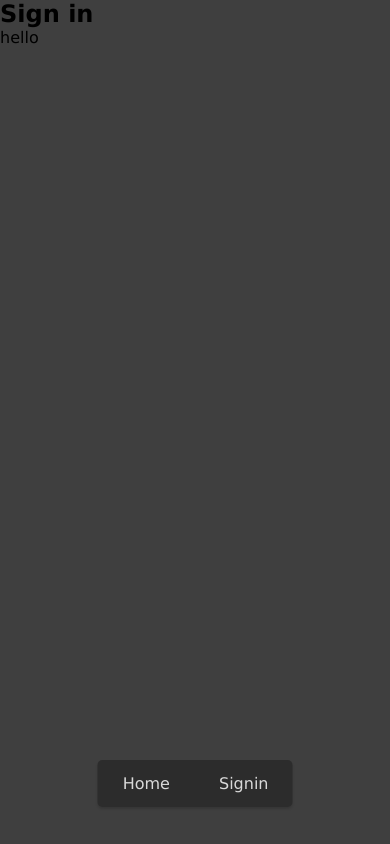
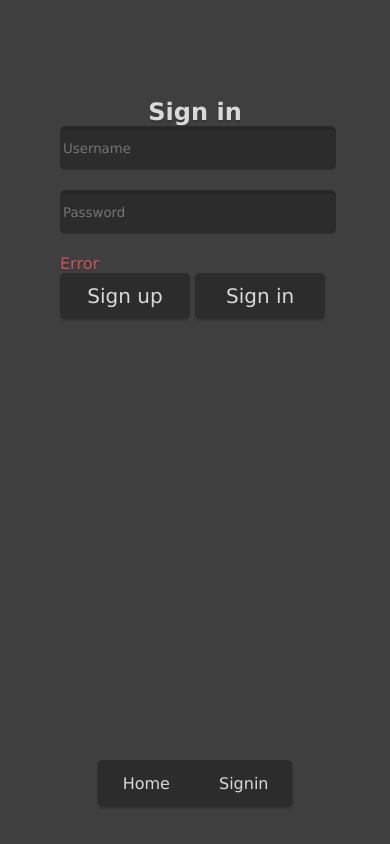
Before and after one commit to jakoofficial/H5-DAM, a SvelteKit app in the folder DAM/: page /signin in a window 390 px wide. Built offline with nearby package versions, Linux system fonts and the light colour scheme.

Commit message:
made the sign in page more accurate

```diff
--- a/DAM/src/lib/css/style.css
+++ b/DAM/src/lib/css/style.css
@@ -2,6 +2,7 @@
 	font-family: Verdana, Geneva, Tahoma, sans-serif;
 	background-color: #3f3f3f;
     margin: 0px;
+	color: #D9D9D9;
 }
 section{
     height: 100vh;
@@ -10,7 +11,29 @@ section{
 section #content {
     height: 100vh;
     overflow-y: auto;
-
+}
+#errormsg {
+	color: #CC5454;
+	text-shadow: 0px 2px 1px #00000025;
+}
+h1{
+	text-shadow: 0px 2px 1px #00000025;
+	font-size: 24px;
+}
+input {
+	background-color: #2c2c2c;
+	border-image-source: linear-gradient(0deg, rgba(37, 37, 37, 0.62) 0%, rgba(31, 31, 31, 0) 25%);
+	border-radius: 5px;
+	border-width: 1px;
+	box-shadow: 0px 2px 1px #00000025 inset;
+}
+button {
+	background-color: #2C2C2C;
+	border-image-source: linear-gradient(0deg, rgba(37, 37, 37, 0.62) 0%, rgba(31, 31, 31, 0) 25%);
+	border-radius: 5px;
+	border-width: 1px;
+	filter: drop-shadow(0px 2px 1px #00000025);
+	font-size: 20px;
 }
 nav {
 	border-width: 1px;
--- a/DAM/src/routes/signin/+page.svelte
+++ b/DAM/src/routes/signin/+page.svelte
@@ -1,2 +1,42 @@
 <h1>Sign in</h1>
-<p>hello</p>
+
+<div id="loginform">
+    <input type="text" placeholder="Username">
+    <input type="password" placeholder="Password">
+    <p id="errormsg">Error</p>
+    <div id="buttons">
+        <button>Sign up</button>
+        <button>Sign in</button>
+    </div>
+</div>
+
+<style>
+@media screen and (max-width: 420px) {
+
+    h1 {
+        width: 100%;
+        text-align: center;
+        margin-top: 98px;
+    }
+    #loginform {
+        display: block;
+        width: 270px;
+        margin: auto;
+    }
+
+    #loginform input {
+        width: 270px;
+        height: 40px;
+        margin-bottom: 20px;
+    }
+    #loginform #errormsg {
+        font-size: 16px;
+    }
+    #loginform #buttons button {
+        width:130px;
+        height: 46px;
+    }
+}
+@media screen and (min-width: 421px) {
+}
+</style>
```
